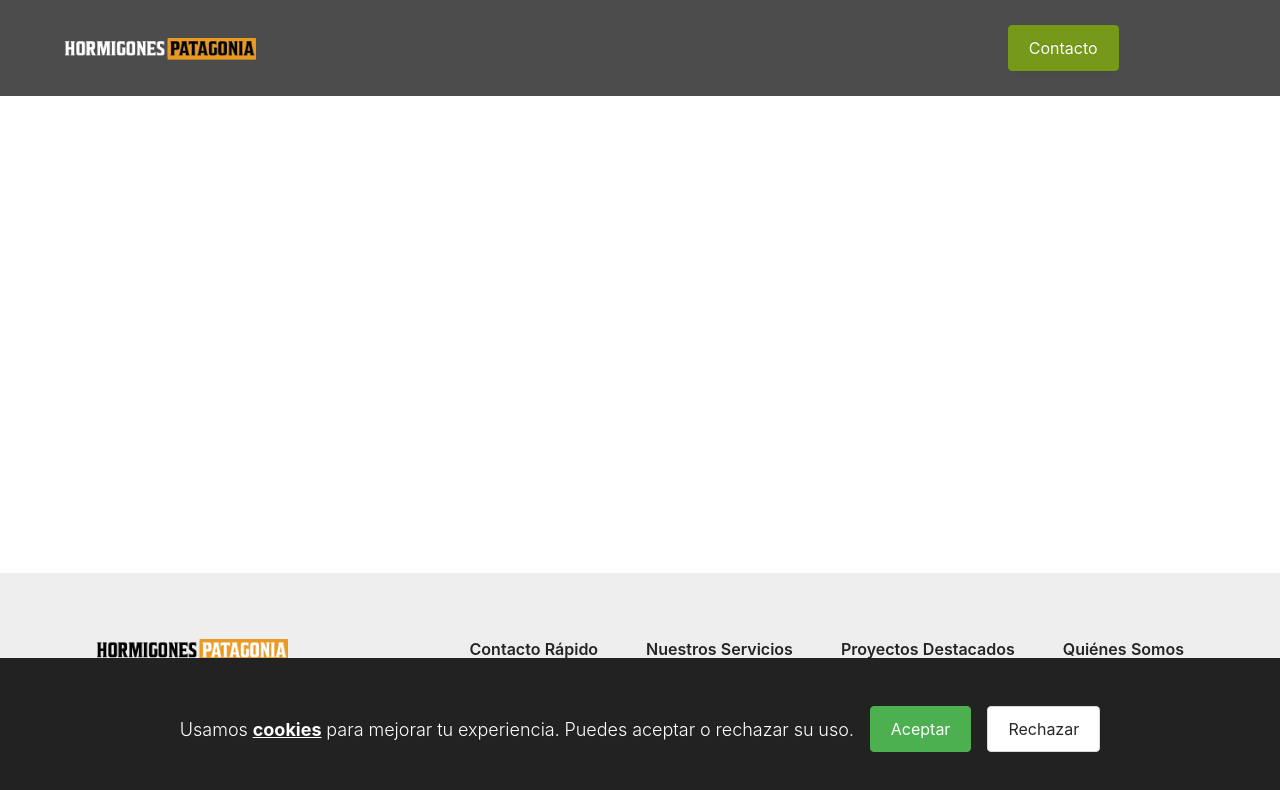
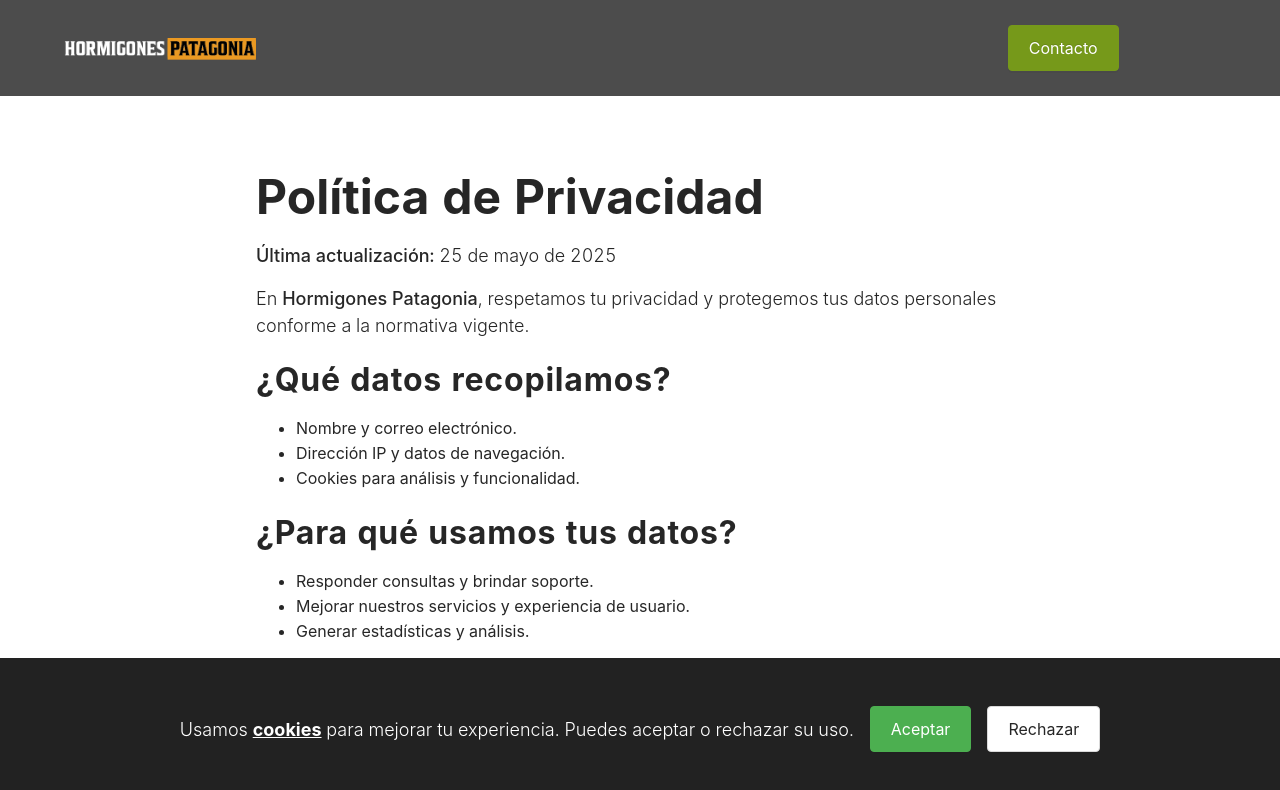
Before and after one commit to BCaceres87/hormigones-patagonia-website, a React (Vite) app: page /privacy-policy in a window 1280 px wide. Shown: the top 790 px of the page. Built offline with nearby package versions, Linux system fonts and the light colour scheme.

Commit message:
Add PrivacyPolicy page

```diff
--- a/src/App.jsx
+++ b/src/App.jsx
@@ -11,6 +11,7 @@ import CookiesBanner from './components/cookies-banner'
 import CookieSettings from './pages/cookie-settings'
 import { ToastContainer } from 'react-toastify'
 import ServiceTerms from './pages/service-terms'
+import PrivacyPolicy from './pages/privacy-policy'
 
 export const App = () => {
   return (
@@ -26,6 +27,7 @@ export const App = () => {
         <Route path="/terms-and-conditions" element={<TermsAndConditions/>}/>
         <Route path="/cookie-settings" element={<CookieSettings/>}/>
         <Route path="/service-terms" element={<ServiceTerms/>}/>
+        <Route path="/privacy-policy" element={<PrivacyPolicy/>}/>
       </Routes>
     </Layout>
     <ToastContainer />
--- a/src/components/footer.jsx
+++ b/src/components/footer.jsx
@@ -57,7 +57,7 @@ const Footer = () => {
           </span>
         </li>
         <li>
-          <Link className={styles.policy_link}>Política de Privacidad</Link>
+          <Link className={styles.policy_link} to="/privacy-policy">Política de Privacidad</Link>
         </li>
         <li>
           <Link className={styles.policy_link} to="/service-terms">Términos de Servicio</Link>
--- /dev/null
+++ b/src/pages/privacy-policy.jsx
@@ -0,0 +1,41 @@
+import Wrapper from '../components/wrapper'
+import styles from './privacy-policy.module.scss'
+
+const PrivacyPolicy = () => {
+  return (
+    <section className={styles.section1}>
+      <Wrapper>
+       <div className={styles.text_wrapper}>
+         <h2>Política de Privacidad</h2>
+         <p><strong>Última actualización:</strong> 25 de mayo de 2025</p>
+         <p>En <strong>Hormigones Patagonia</strong>, respetamos tu privacidad y protegemos tus datos personales conforme a la normativa vigente.</p>
+         <h3>¿Qué datos recopilamos?</h3>
+         <ul>
+           <li>Nombre y correo electrónico.</li>
+           <li>Dirección IP y datos de navegación.</li>
+           <li>Cookies para análisis y funcionalidad.</li>
+         </ul>
+         <h3>¿Para qué usamos tus datos?</h3>
+         <ul>
+           <li>Responder consultas y brindar soporte.</li>
+           <li>Mejorar nuestros servicios y experiencia de usuario.</li>
+           <li>Generar estadísticas y análisis.</li>
+         </ul>
+         <h3>¿Con quién compartimos tus datos?</h3>
+         <p>No compartimos tus datos con terceros, excepto cuando sea necesario para prestar el servicio o por obligación legal.</p>
+         <h3>Tus derechos</h3>
+         <p>Puedes acceder, modificar o eliminar tus datos personales, así como oponerte a su tratamiento o retirar tu consentimiento.</p>
+         <p>Para ejercer tus derechos, escríbenos a: <a href="mailto:correo@dominio.cl">constructorahbspa@gmail.com</a></p>
+         <h3>Responsable del tratamiento</h3>
+         <p>
+           Nombre de la empresa<br/>
+           Dirección física o ciudad<br/>
+           Email: <a href="mailto:constructorahbspa@gmail.com">constructorahbspa@gmail.com</a>
+         </p>
+       </div>
+      </Wrapper>
+    </section>
+  )
+}
+
+export default PrivacyPolicy
--- /dev/null
+++ b/src/pages/privacy-policy.module.scss
@@ -0,0 +1,11 @@
+@use "../styles/main.scss" as *;
+
+.section1 {
+  @include media-large {
+    padding: 0 10rem;
+  }
+
+  .text_wrapper {
+    @include hero-text-spacing;
+  }
+}
```
